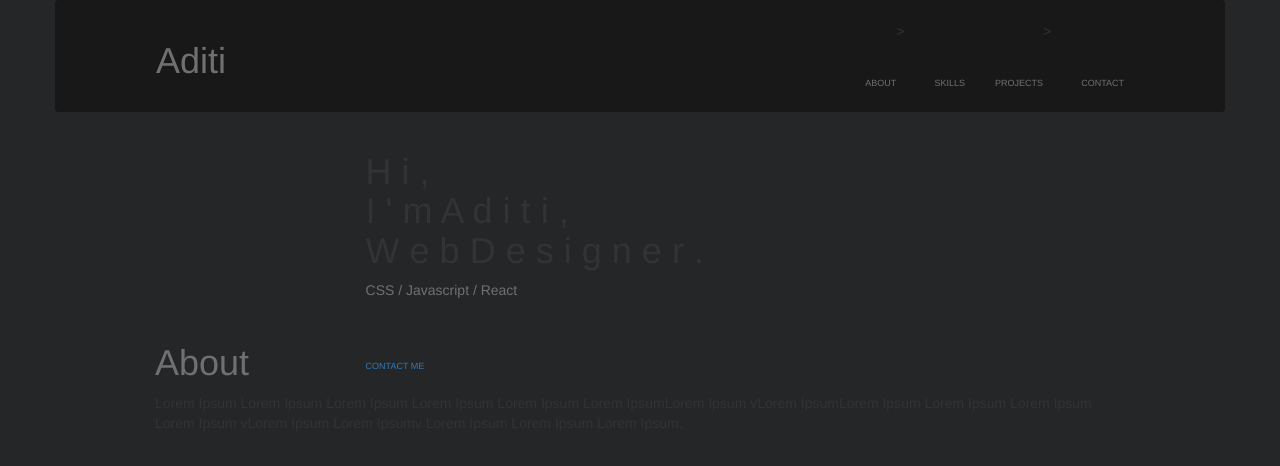
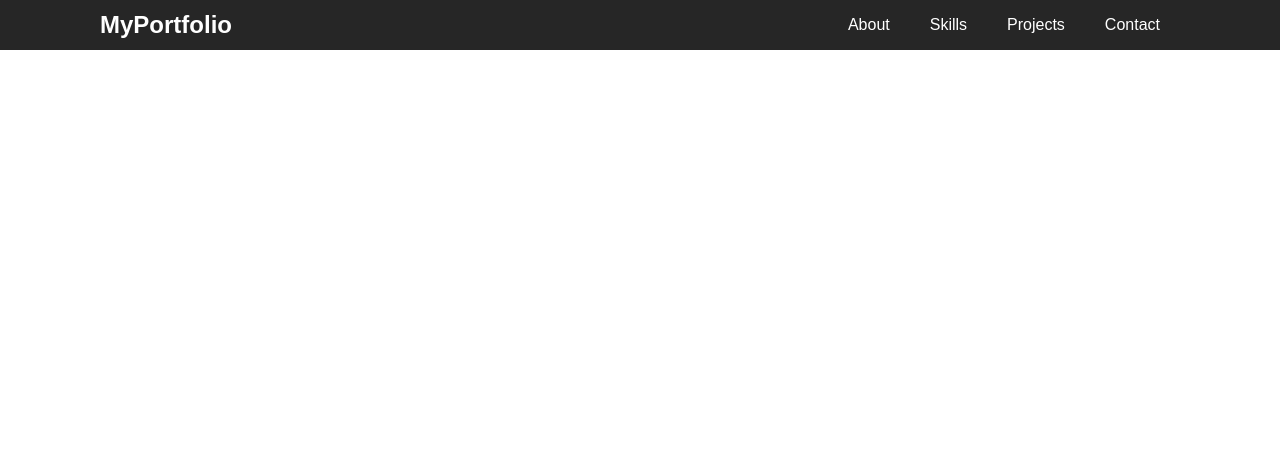
Before and after one commit to sak-4356/Portfolio, a plain HTML site: page index.html in a window 1280 px wide. Drawn offline with nearby package versions, Linux system fonts and the light colour scheme; files whose address does not match are found by name.

Commit message:
Third commit

```diff
--- a/Syle_css.css
+++ b/Syle_css.css
@@ -1,51 +1,92 @@
-.{
-    margin:0;
+body{
+    margin: 0;
     padding: 0;
+    font-family: Arial, Helvetica, sans-serif;
+}
+header{
+    position: absolute;
+    top:0;
+    left: 0;
+    padding: 0 100px;
+    background: #262626;
+    width: 100%;
     box-sizing: border-box;
-    font-family:'Source sans pro','sans-serif';
 }
-html{
-    scroll-behavior: smooth;
+header .port{
+    color: #fff;
+    height: 50px;
+    line-height: 50px;
+    font-size: 24px;
+    float: left;
+    font-weight: bold;
 }
-.container {
- padding: 0 100px 0 100px;
-}
-nav ul,
-.main-info-section{
-display:flex;
-flex-wrap:wrap;
-justify-content:space-between;
+header nav{
+    float:right;
 
 }
-body{
-    background-color: #252627;
+header nav ul{
+    margin: 0;
+    padding: 0;
+    display: flex;
 }
-header{
-    display: flex;
-    flex-wrap: wrap;
-    justify-content: space-between;
-    padding: 20px 0;
+header nav ul li{
+    list-style-type: none;
 }
-.navbar {
-    background-color: #181818;
+header nav ul li a{
+    height: 50px;
+    line-height: 50px;
+    padding: 0 20px;
+    color: #fff;
+    text-decoration: none;
+    display: block;
 }
-header h1,
-header a,
-.text p,
-.about h1,
-.skills h1{
-    color:#707070;
+header nav ul li a:hover,
+header nav ul li a:active{
+    color: #fff;
+    background: #2196f3;
 
 }
-li{
-    list-style: none;
-    margin-left: 30px;
+.menu-toggle{
+    color: #fff;
+    float: right;
+    line-height: 50px;
+    font-size: 24px;
+    cursor: pointer;
+    display: none;
+
 }
-a{
-    text-decoration: none;
-    font-size: .9rem;
-    text-transform: uppercase;
-    position: relative;
-    top: 50px;
-    transform:translateY(-50%);
+@media(max-width:962px)
+{
+    header{
+        padding: 0 20px;
+
+    }
+    .menu-toggle{
+        display: block;
+        padding:13.5px 0 0 0;
+      }
+    header nav{
+
+        position: absolute;
+        width: 100%;
+        height: calc(100vh-50px);
+        top:50px;
+        left:-100%;
+        background: #333;
+        transition: 0.5s;
+
+
+
+    }
+    header nav.active{
+       left: 0;
+    }
+    header nav ul{
+        display: block;
+        text-align: center
+    }
+    header nav ul li a{
+    border-bottom: 1px solid rgba(0,0,0,.2);
+    }
+
 }
--- a/index.html
+++ b/index.html
@@ -1,79 +1,31 @@
 <html>
     <head>
-        <title></title>
-        <link href="https://fonts.googleapis.com/css2?family=Source+Sans+Pro&display=swap" rel="stylesheet">
-        <link rel="stylesheet" href="https://maxcdn.bootstrapcdn.com/bootstrap/3.3.7/css/bootstrap.min.css" >
-        <script src="https://ajax.googleapis.com/ajax/libs/jquery/1.12.4/jquery.min.js"></script>
-        <script src="https://maxcdn.bootstrapcdn.com/bootstrap/3.3.7/js/bootstrap.min.js"></script>
+        <title>MyPortfolio</title>
+        <link href="https://fonts.googleapis.com/css2?family=Roboto:wght@500&display=swap" rel="stylesheet">
+        <link href="https://stackpath.bootstrapcdn.com/font-awesome/4.7.0/css/font-awesome.min.css" rel="stylesheet">
         <meta name="viewport" content="width=device-width, initial-scale=1">
         <link rel="stylesheet" type="text/css" href="D:/Portfolio/Syle_css.css">
     </head>
     <body>
-        <div class="container navbar">
-            <header>
-                <div class="lgo">
-                     <h1>Aditi</h1>
-                </div>
-
-                <nav>
-                    <ul>
-                        <li><a href="#about">About</a></li>>
-                        <li><a href="#skills">Skills</a></li>
-                        <li><a href="#project">Projects</a></li>>
-                        <li><a href="#contact">Contact</a></li>
-                    </ul>
-                </nav>
-            </header>
-        </div>
-        <div class="container main-info-section">
-            <div class="text">
-                <h1>
-                    <span>H</span>
-                    <span class="m-left">i</span>
-                    <span class="m-left">,</span>
-                    <br>
-                    <span>I</span>
-                    <span class="m-left">'</span>
-                    <span class="m-left">m</span>
-                    <span class="name">A</span>
-                    <span class="m-left name">d</span>
-                    <span class="m-left name">i</span>
-                    <span class="m-left name">t</span>
-                    <span class="m-left name">i</span>
-                    <span class="m-left">,</span>
-                    <br>
-                    <span>W</span>
-                    <span class="m-left">e</span>
-                    <span class="m-left">b</span>
-                    <span>D</span>
-                    <span class="m-left">e</span>
-                    <span class="m-left">s</span>
-                    <span class="m-left">i</span>
-                    <span class="m-left">g</span>
-                    <span class="m-left">n</span>
-                    <span class="m-left">e</span>
-                    <span class="m-left">r</span>
-                    <span class="m-left">.</span>
-                </h1>
-                <p>CSS / Javascript / React</p>
-                <a href="#contact">Contact me</a>
-            </div>
-            <div class="profile-image">
-                <img>
-            </div>
-      </div>
-
-    <div class="container about" id="about">
-        <h1>About</h1>
-        <div class="about-me-info">
-            <p>
-                Lorem Ipsum Lorem Ipsum Lorem Ipsum Lorem Ipsum Lorem Ipsum Lorem IpsumLorem Ipsum vLorem IpsumLorem Ipsum
-                Lorem Ipsum Lorem Ipsum Lorem Ipsum vLorem Ipsum Lorem Ipsumv Lorem Ipsum Lorem Ipsum Lorem Ipsum.
-            </p>
-        </div>
-       <img>
-    </div>
-
-    </div>
+        <header>
+            <div class="port">MyPortfolio</div>
+            <nav class="active">
+                <ul>
+                    <li><a href="#" class="active">About</a></li>
+                    <li><a href="#">Skills</a></li>
+                    <li><a href="#">Projects</a></li>
+                    <li><a href="#">Contact</a></li>
+                </ul>
+            </nav>
+            <div class="menu-toggle"><i class="fa fa-bars" aria-hidden="true"></i></div>
+        </header>
+        <script src="https://code.jquery.com/jquery-3.5.1.js"></script>
+        <script type="text/javascript">
+        $(document).ready(function(){
+            $('.menu-toggle').click(function(){
+                $('nav').toggleClass('active')
+            })
+        })
+        </script>
     </body>
 </html>
```
